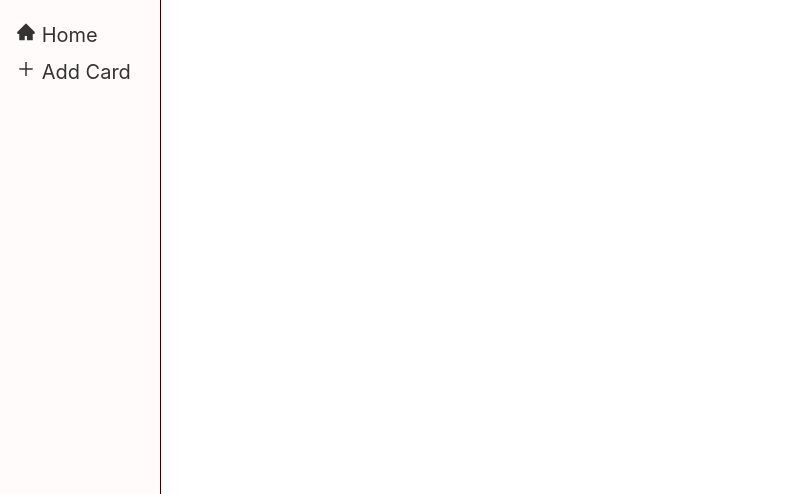
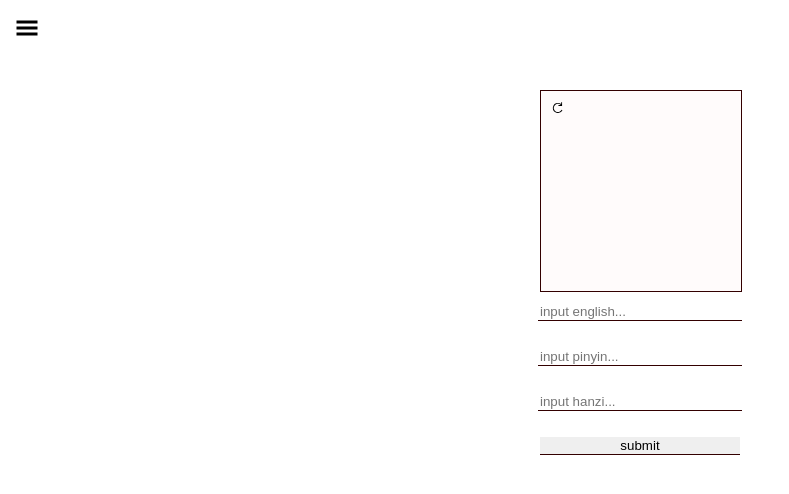
Before and after one commit to nreshel/hansou, a React (Create React App) app: page /add-card in a window 1280 px wide. Shown: the top 494 px of the page, without its empty margins (0-789 px from the left). Built offline with nearby package versions, Linux system fonts and the light colour scheme.

Commit message:
created adding and  searching cards functionality

```diff
--- a/src/App.js
+++ b/src/App.js
@@ -4,6 +4,7 @@ import { GlobalContext, GlobalProvider } from './context/GlobalState';
 import NavBar from './component/NavBar'
 import FlashCardList from './component/FlashCardList'
 import AddFlashCard from './component/AddFlashCard'
+import SearchFlashCards from './component/SearchFlashCards'
 import logo from './logo.svg';
 import './App.css';
 
@@ -15,6 +16,7 @@ function App() {
         <Switch>
           <Route exact path="/" render={(...props) => <FlashCardList />} />
           <Route exact path="/add-card" render={(...props) => <AddFlashCard />} />
+          <Route exact path="/search-card" render={(...props) => <SearchFlashCards />} />
         </Switch>
       </Router>
     </GlobalProvider>
--- a/src/component/AddFlashCard.js
+++ b/src/component/AddFlashCard.js
@@ -1,13 +1,84 @@
-import React, { useContext } from 'react';
-import { GlobalContext, GlobalProvider } from '../context/GlobalState'
+import React, { useState, useContext } from 'react';
+import { GlobalContext, GlobalProvider } from '../context/GlobalState';
 import { useLocation } from "react-router-dom";
+import { GrRotateRight } from 'react-icons/gr';
+import { app } from '../db/Firebase';
+import '../css/AddCard.css';
+import '../css/FlashCards.css';
 function AddFlashCard() {
-  // const { state, setState } = useContext(GlobalContext);
+  const { state, setState } = useContext(GlobalContext);
+  const [card, setCard] = useState({
+    eng: '',
+    pin: '',
+    han: ''
+  })
+  const [flip, setFlip] = useState(false)
   let location = useLocation();
-  console.log(location)
+  console.log(state)
+
+  const onChange = (e) => {
+    setCard({
+      ...card,
+      [e.target.name]: e.target.value
+    })
+  }
+
+  /**
+   * Submits inputted text boxes and makes it into a cards and adds it to the learning database
+   */
+  const onSubmit = (e) => {
+    e.preventDefault();
+    app.database().ref(`/users/CaIqDM8rMUgjpiqPEqGV1MzVN9S2/cards/`).push().set({eng: card.eng, pin: card.pin, han: card.han, done: 0});
+    setCard({
+      ...card,
+      eng: '',
+      pin: '',
+      han: ''
+    });
+  }
+
+  /**
+   * When chinese word is click converts text to speech output
+   */
+  const textToSpeech = (word) => {
+    if (!window.speechSynthesis) {
+      alert('Your browser doesn\'t support text to speech.\nTry Chrome 33+ :)');
+    } else {
+      const utterance = new SpeechSynthesisUtterance();
+
+      utterance.text = word;
+      utterance.lang = "zh";
+
+      speechSynthesis.speak(utterance);
+    }
+  }
   return (
-    <div>
-
+    <div className="add-card-container">
+      <div className="card-container">
+        <div className={`card ${flip ? "card-toggle" : ''}`}>
+          <div className="front">
+            <div className="rotation-btn">
+              <GrRotateRight onClick={() => setFlip(!flip)} />
+            </div>
+            <div className="eng">{card.eng}</div>
+          </div>
+          <div className="back">
+            <div className="rotation-btn">
+              <GrRotateRight onClick={() => setFlip(!flip)} />
+            </div>
+            <div className="han" onClick={() => textToSpeech(card.han)}>{card.han}</div>
+            <div className="pin">{card.pin}</div>
+          </div>
+        </div>
+      </div>
+      <div className="form-div">
+        <form onSubmit={onSubmit}>
+          <input type="text" name="eng" autocomplete="off" placeholder="input english..." value={card.eng} onChange={onChange}/><br/>
+          <input type="text" name="pin" autocomplete="off" placeholder="input pinyin..." value={card.pin} onChange={onChange}/><br/>
+          <input type="text" name="han" autocomplete="off" placeholder="input hanzi..." value={card.han} onChange={onChange}/><br/>
+          <input type="submit" value="submit" className="btn" />
+        </form>
+      </div>
     </div>
   )
 }
--- a/src/component/NavBar.js
+++ b/src/component/NavBar.js
@@ -12,7 +12,7 @@ import '../css/NavBar.css'
 function NavBar() {
   let history = useHistory();
   const { state, setState } = useContext(GlobalContext)
-  const [isOpen, setIsOpen] = useState(true);
+  const [isOpen, setIsOpen] = useState(false);
   console.log("this is coming from the navbar", state)
   return (
     <React.Fragment>
@@ -21,22 +21,22 @@ function NavBar() {
           <a href="/">
             <AiFillHome /> <span>Home</span>
           </a>
-          {/* <a href="/search-card">
-            <AiOutlineSearch /> <span>Search Card</span>
-          </a> */}
           <a onClick={() => history.push({
-            pathname: '/add-card',
+            pathname: '/search-card',
             state: {...state}
           })}>
+            <AiOutlineSearch /> <span>Search Card</span>
+          </a>
+          <a href="/add-card">
             <AiOutlinePlus /> <span>Add Card</span>
           </a>
-          {/* <a href="/dictionary-search">
+          <a href="/dictionary-search">
             <AiOutlineFileSearch /> <span>Dictionary Search</span>
           </a>
-          <div className="arrow-toggle" onClick={() => this.setState({isOpen: !isOpen})}>
+          <div className="arrow-toggle" onClick={() => setIsOpen(!isOpen)}>
             <MdKeyboardArrowLeft />
           </div>
-          <a className="sign-out" href="/" onClick={() => firebase.auth().signOut()
+          <a className="sign-out" href="/" onClick={() => app.auth().signOut()
           .then(() => {
             alert("User has signed out successfully")
           })
@@ -44,10 +44,10 @@ function NavBar() {
             alert(error)
           })}>
             <CgLogOut className="sign-out-icon"/> <span>Sign Out</span>
-          </a> */}
+          </a>
         </div>
       ) : (
-        <div className="hamburger-nav" onClick={() => this.setState({isOpen: !isOpen})}>
+        <div className="hamburger-nav" onClick={() => setIsOpen(!isOpen)}>
           <GiHamburgerMenu />
         </div>
       )}
--- /dev/null
+++ b/src/component/SearchFlashCards.js
@@ -0,0 +1,51 @@
+import React, { useState } from 'react'
+import { app } from '../db/Firebase'
+import { useLocation } from "react-router-dom";
+import '../css/SearchCard.css'
+
+function SearchFlashCards() {
+  const [state, setState] = useState({
+    filteredList: [],
+    searchValue: '',
+    cards: [],
+    cardsDone: [],
+  })
+  let location = useLocation();
+  console.log(location.state.cardSearch);
+  /**
+   * Filters card based on english input
+   */
+  const filterCards = () => location.state.cardSearch.filter(card => card.eng.includes(state.searchValue));
+  return (
+    <div className="search-div">
+      <input className="search-box" name="search" type="text" placeholder="search card in english..." autocomplete="off" value={state.searchValue} onChange={(e) => (setState({ ...state, searchValue: e.target.value}, filterCards(e)))} />
+      <div className="search-container">
+        {!state.searchValue && location.state.cardSearch ? location.state.cardSearch.map(card => {
+          return (
+            <div className="card-search-container">
+              <div className="search-card">
+                <button className="del">X</button>
+                <div className="eng-search">{card.eng}</div>
+                <div className="pin-search">{card.pin}</div>
+                <div className="han-search">{card.han}</div>
+              </div>
+            </div>
+          )
+        }) : [...filterCards()].map(card => {
+          return (
+            <div className="card-search-container">
+              <div className="search-card">
+                <button className="del">X</button>
+                <div className="eng-search">{card.eng}</div>
+                <div className="pin-search">{card.pin}</div>
+                <div className="han-search">{card.han}</div>
+              </div>
+            </div>
+          )
+        })}
+      </div>
+    </div>
+  )
+}
+
+export default SearchFlashCards
```
Also changed, not shown: 1 other file (tests, documents, lock files or other folders).
